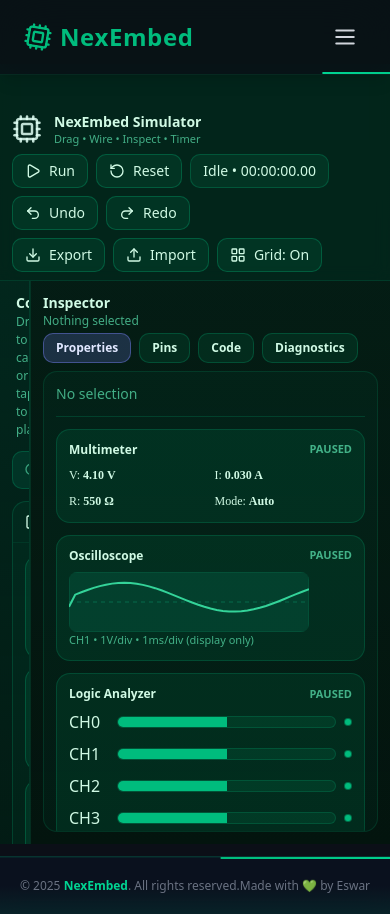
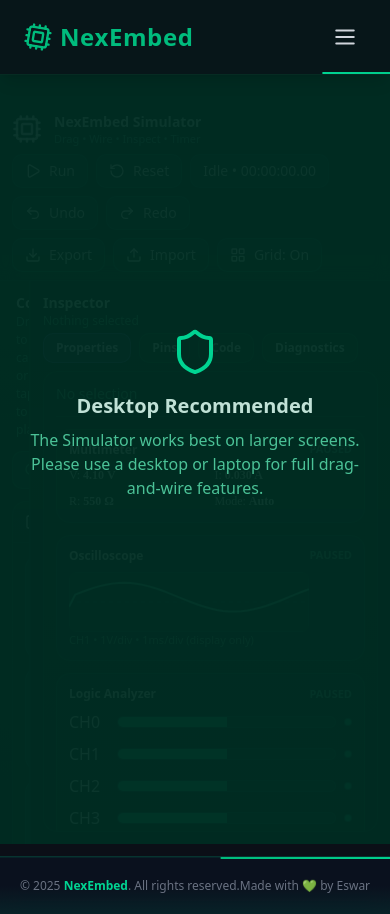
Before and after one commit to Eswarchinthakayala-webdesign/NexEmbed, a React (Vite) app: page /simulator in a window 390 px wide. Built offline with nearby package versions, Linux system fonts and the light colour scheme.

Commit message:
Mobile View Updated

```diff
--- a/src/pages/ProjectsPage.jsx
+++ b/src/pages/ProjectsPage.jsx
@@ -118,20 +118,30 @@
                     </div>
                     <Badge className="bg-emerald-800 hover:bg-emerald-800">Example</Badge>
                   </CardHeader>
-                  <CardContent className="flex items-center justify-between">
-                    <div className="flex gap-2">
+                 <CardContent className="flex flex-col gap-3 sm:flex-row sm:items-center sm:justify-between">
+  {/* Tags */}
+  <div className="flex flex-wrap gap-2 justify-start sm:justify-start">
     {p.tags.map((t) => (
-                        <Badge key={t} variant="outline" className="border-emerald-700 text-emerald-300">
+      <Badge
+        key={t}
+        variant="outline"
+        className="border-emerald-700 text-emerald-300"
+      >
         {t}
       </Badge>
     ))}
   </div>
+
+  {/* Button */}
+  <div className="flex justify-start sm:justify-end w-full sm:w-auto">
     <Button
       onClick={() => navigate(p.to)}
-                      className="bg-emerald-600 hover:bg-emerald-500 cursor-pointer text-white rounded-xl"
+      className="bg-emerald-600 hover:bg-emerald-500 cursor-pointer text-white rounded-xl px-4 py-2"
     >
-                      Open in Simulator <ArrowRight className=" w-4 h-4" />
+      <span className="mr-2">Open in Simulator</span>
+      <ArrowRight className="w-4 h-4" />
     </Button>
+  </div>
 </CardContent>
                 </Card>
               </motion.div>
--- a/src/pages/SimulatorPage.jsx
+++ b/src/pages/SimulatorPage.jsx
@@ -59,6 +59,7 @@
   Code2,
   Bug,
   Wrench,
+  Shield,
   GaugeCircle,
 } from "lucide-react";
 
@@ -1245,6 +1246,21 @@
   );
 }
 
+
+function MobileOverlay({ show }) {
+  if (!show) return null;
+  return (
+    <div className="fixed inset-0 bg-emerald-950/95 z-[80] flex flex-col items-center justify-center p-6 text-center">
+      <Shield className="h-12 w-12 text-emerald-400 mb-4" />
+      <h2 className="text-xl font-semibold mb-2">Desktop Recommended</h2>
+      <p className="text-emerald-300/80 mb-4">
+        The Simulator  works best on larger screens.
+        Please use a desktop or laptop for full drag-and-wire features.
+      </p>
+    </div>
+  );
+}
+
 // ============================================================================
 // Undo/Redo history hook (unchanged logic)
 // ============================================================================
@@ -1316,6 +1332,13 @@
   const fileRef = useRef(null);
 
   const { push, undo, redo } = useHistory();
+  const [isMobile, setIsMobile] = useState(false);
+    useEffect(() => {
+      const onResize = () => setIsMobile(window.innerWidth < 1024);
+      onResize();
+      window.addEventListener("resize", onResize);
+      return () => window.removeEventListener("resize", onResize);
+    }, []);
 
   useEffect(() => {
     push();
@@ -1500,7 +1523,9 @@
           </div>
         </div>
       </div>
+      <MobileOverlay show={isMobile} />
     </div>
+
   );
 }
 
```
Lines whose indentation alone changed are shown as unchanged.
